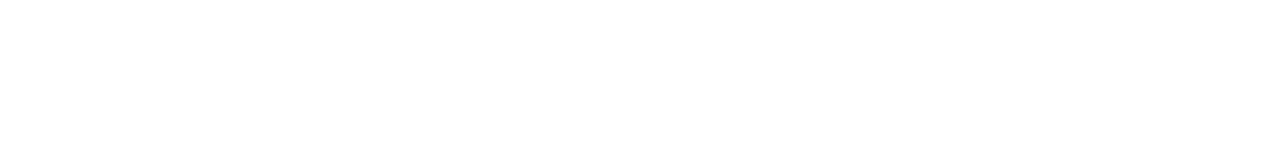
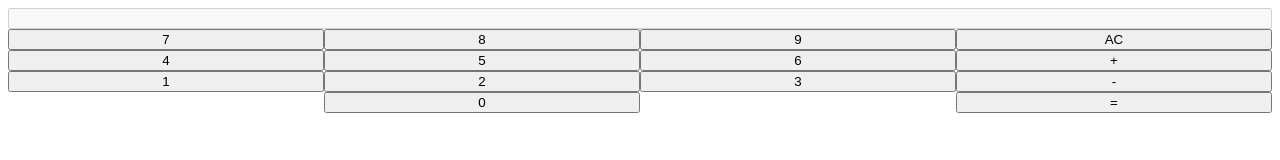
Before and after one commit to luanReis/js-calculator, a website: page index.html in a window 1280 px wide. Drawn offline with Linux system fonts and the light colour scheme.

Commit message:
Create basic calculator interface

```diff
--- a/index.html
+++ b/index.html
@@ -1,9 +1,26 @@
 <!DOCTYPE html>
 <html>
 <head>
-  <title></title>
+  <title>Calculator</title>
+  <link rel="stylesheet" type="text/css" href="main.css">
 </head>
 <body>
-
+  <div class="wrapper">
+    <input id="display" type="text" name="display" disabled="true">
+    <button id="zero" value="0">0</button>
+    <button id="one" value="1">1</button>
+    <button id="two" value="2">2</button>
+    <button id="three" value="3">3</button>
+    <button id="four" value="4">4</button>
+    <button id="five" value="5">5</button>
+    <button id="six" value="6">6</button>
+    <button id="seven" value="7">7</button>
+    <button id="eight" value="8">8</button>
+    <button id="nine" value="9">9</button>
+    <button id="ac" value="ac">AC</button>
+    <button id="add" value="+">+</button>
+    <button id="sub" value="-">-</button>
+    <button id="equal" value="=">=</button>
+  </div>
 </body>
 </html>
--- /dev/null
+++ b/main.css
@@ -0,0 +1,79 @@
+.wrapper {
+  display: grid;
+  grid-template-columns: 1fr 1fr 1fr 1fr;
+}
+
+#display {
+  grid-column-start: 1;
+  grid-column-end: 5;
+}
+
+#ac {
+  grid-column-start: 4;
+  grid-row-start: 2;
+}
+
+#add {
+  grid-column-start: 4;
+  grid-row-start: 3;
+}
+
+#sub {
+  grid-column-start: 4;
+  grid-row-start: 4;
+}
+
+#equal {
+  grid-column-start: 4;
+}
+
+#one {
+  grid-column-start: 1;
+  grid-row-start: 4;
+}
+
+#two {
+  grid-column-start: 2;
+  grid-row-start: 4;
+}
+
+#three {
+  grid-column-start: 3;
+  grid-row-start: 4;
+}
+
+#four {
+  grid-column-start: 1;
+  grid-row-start: 3;
+}
+
+#five {
+  grid-column-start: 2;
+  grid-row-start: 3;
+}
+
+#six {
+  grid-column-start: 3;
+  grid-row-start: 3;
+}
+
+#seven {
+  grid-column-start: 1;
+  grid-row-start: 2;
+}
+
+#eight {
+  grid-column-start: 2;
+  grid-row-start: 2;
+}
+
+#nine {
+  grid-column-start: 3;
+  grid-row-start: 2;
+}
+
+#zero {
+  grid-column-start: 2;
+  grid-column-end: 3;
+  grid-row-start: 5;
+}
```
